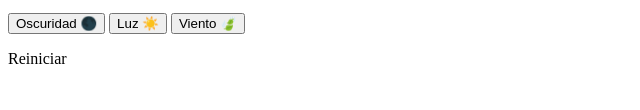
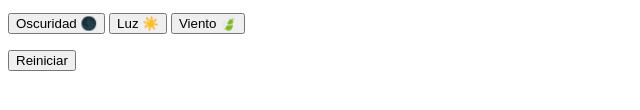
Before and after one commit to mauricio-nm/BeastBound, a plain HTML site: page BeastBound.html in a window 1280 px wide. Shown: the part 272-382 px from the top of the page, 0-640 px from the left. Drawn offline with Linux system fonts and the light colour scheme.

Commit message:
fix: reiniciar button error

```diff
--- a/BeastBound.html
+++ b/BeastBound.html
@@ -41,7 +41,7 @@
 
       </section>
 
-      <section id="reiniciar"
+      <section id="reiniciar">
           <button id="boton-reiniciar">Reiniciar</button>
       </section>
 
```
